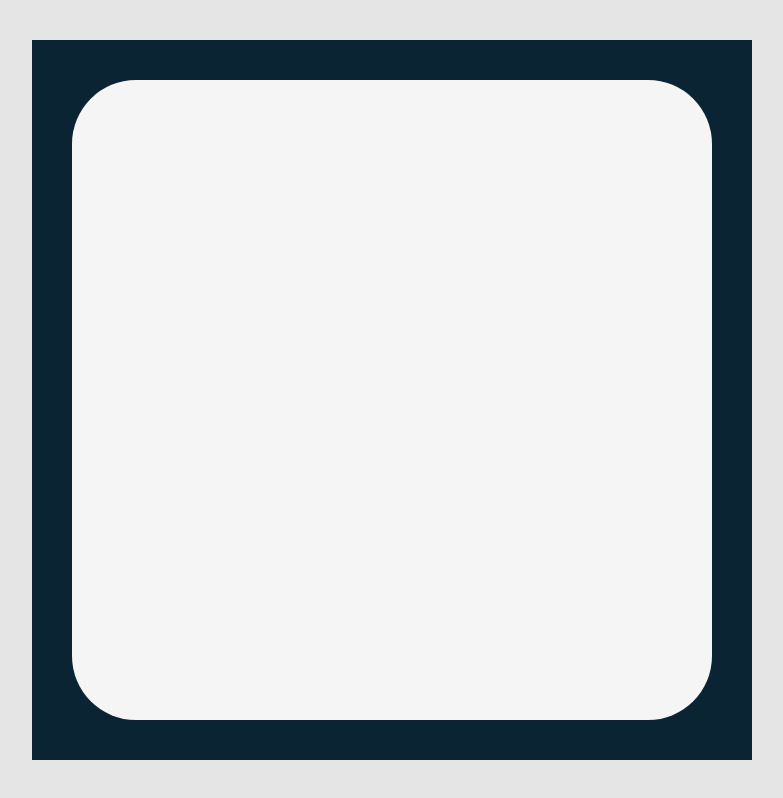
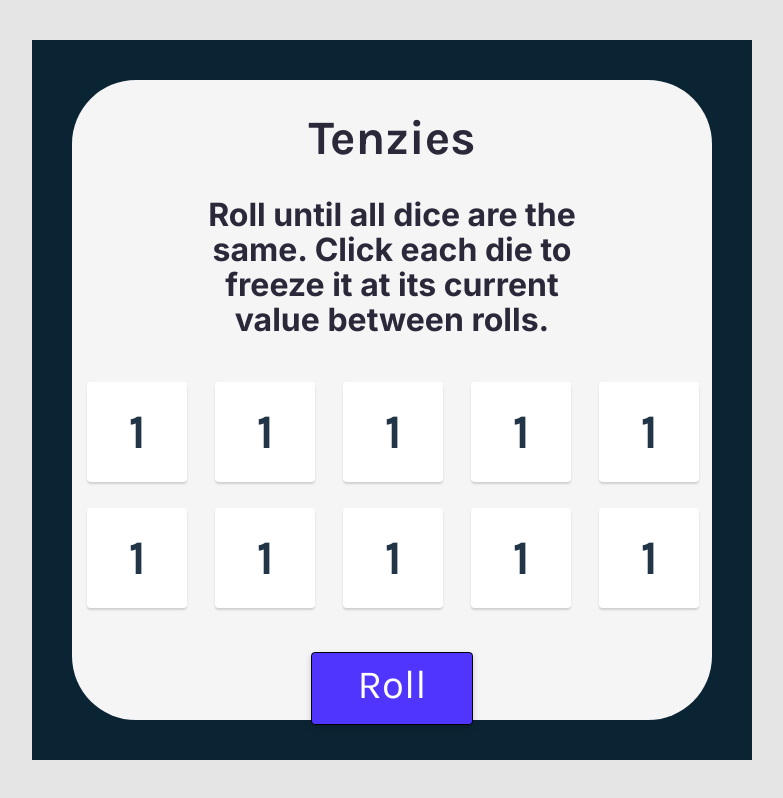
Before and after one commit to TheWoodenMan/react-tenzies, a React (Vite) app: page / in a window 1280 px wide. Shown: the whole page, without its empty margins (248-1031 px from the left). Built offline with nearby package versions, Linux system fonts and the light colour scheme.

Commit message:
this commit adds a number of features: Die and Button components css for all new components functions for handling dice rolls functions for handling button push props and event listeners css styles and media queries

```diff
--- a/index.html
+++ b/index.html
@@ -4,6 +4,8 @@
 		<meta charset="UTF-8" />
 		<link rel="icon" type="image/svg+xml" href="/vite.svg" />
 		<meta name="viewport" content="width=device-width, initial-scale=1.0" />
+		<link rel="preconnect" href="https://fonts.googleapis.com" />
+		<link rel="preconnect" href="https://fonts.gstatic.com" crossorigin />
 		<title>React Tenzies Game</title>
 	</head>
 	<body>
--- a/src/App.css
+++ b/src/App.css
@@ -1,3 +1,5 @@
+@import url("https://fonts.googleapis.com/css2?family=Inter:wght@400;700&family=Karla:wght@400;700&display=swap");
+
 #root {
 	background-color: #e5e5e5;
 	display: flex;
@@ -25,7 +27,47 @@
 	border-radius: 10%;
 }
 
+.textBox {
+	color: #2b283a;
+	text-align: center;
+	display: flex;
+	flex-flow: column;
+	align-items: center;
+	margin: 0;
+}
+
+.textBox h1 {
+	font-family: "Karla", sans-serif;
+	font-weight: bold;
+	font-size: 3rem;
+	margin: 0;
+}
+
+.textBox h3 {
+	width: 100%;
+	font-family: "Inter", sans-serif;
+	font-size: 0.8rem;
+	line-height: 2.2rem;
+}
+
+.container {
+	display: grid;
+	grid-template-columns: 1fr 1fr 1fr 1fr 1fr;
+	justify-content: center;
+}
+
 @media screen and (min-width: 520px) {
+	.textBox h1 {
+		font-family: "Karla", sans-serif;
+		font-weight: bold;
+		font-size: 3rem;
+	}
+
+	.textBox h3 {
+		width: 80%;
+		font-family: "Inter", sans-serif;
+		font-size: 2rem;
+	}
 }
 
 @media screen and (min-width: 1000px) and (orientation: landscape) {
@@ -51,4 +93,29 @@
 		justify-content: center;
 		align-items: center;
 	}
+
+	.textBox {
+		color: #2b283a;
+		text-align: center;
+		display: flex;
+		flex-flow: column;
+		align-items: center;
+		margin: 5% 0 0 0;
+	}
+
+	.textBox h1 {
+		font-family: "Karla", sans-serif;
+		font-weight: bold;
+	}
+
+	.textBox h3 {
+		width: 60%;
+		font-family: "Inter", sans-serif;
+	}
+
+	.container {
+		display: grid;
+		grid-template-columns: auto / auto 1fr 1fr 1fr 1fr 1fr;
+		justify-content: center;
+	}
 }
--- a/src/App.tsx
+++ b/src/App.tsx
@@ -1,13 +1,45 @@
+import "./App.css";
 import { useState } from "react";
 import reactLogo from "./assets/react.svg";
-import "./App.css";
+import Die from "./components/Die";
+import Button from "./components/Button";
 
 function App() {
-	const [count, setCount] = useState(0);
+	const [rolls, setRolls] = useState([1, 1, 1, 1, 1, 1, 1, 1, 1, 1]);
+
+	function allNewDice() {
+		function rollDie() {
+			let roll = Math.floor(Math.random() * 6) + 1;
+			console.log(roll);
+			return roll;
+		}
+		let outputArray = [];
+		for (let i = 0; i < 10; i++) {
+			let num = rollDie();
+			outputArray.push(num);
+		}
+		return outputArray;
+	}
+
+	function handleButtonPush() {
+		setRolls(allNewDice());
+	}
+
+	const diceElements = rolls.map((num, i) => <Die key={i} value={num} />);
 
 	return (
 		<div className="App">
-			<div className="whiteCard"></div>
+			<div className="whiteCard">
+				<div className="textBox">
+					<h1>Tenzies</h1>
+					<h3>
+						Roll until all dice are the same. Click each die to freeze it at its
+						current value between rolls.
+					</h3>
+				</div>
+				<div className="container">{diceElements}</div>
+				<Button handleButtonPush={handleButtonPush} />
+			</div>
 		</div>
 	);
 }
--- /dev/null
+++ b/src/components/Button.css
@@ -0,0 +1,42 @@
+@import url("https://fonts.googleapis.com/css2?family=Inter:wght@400;700&family=Karla:wght@400;700&display=swap");
+
+.Button {
+	text-align: center;
+	height: 5%;
+	width: 15%;
+	padding: 1% 5% 3% 5%;
+	font-family: "Karla", sans-serif;
+	font-size: 1rem;
+	font-style: bold;
+	vertical-align: text-top;
+	color: white;
+	border: 1px black solid;
+	background-color: #5035ff;
+	margin: 0 auto;
+	box-shadow: 0px 3.2px 7.68px rgba(0, 0, 0, 0.18);
+	border-radius: 3.81277px;
+}
+
+.Button:focus {
+	outline: none;
+}
+
+.Button:active {
+	box-shadow: inset 5px 5px 10px -3px rgba(0, 0, 0, 0.7);
+}
+
+@media screen and (min-width: 520px) {
+	.Button {
+		padding: 3% 5% 3% 5%;
+		margin: 5% auto;
+		font-size: 2.5rem;
+	}
+}
+
+@media screen and (min-width: 1000px) and (orientation: landscape) {
+	.Button {
+		padding: 3% 5% 3% 5%;
+		margin: 5% auto;
+		font-size: 2.5rem;
+	}
+}
--- /dev/null
+++ b/src/components/Button.tsx
@@ -0,0 +1,9 @@
+import "./Button.css";
+
+export default function (props) {
+	return (
+		<div className="Button">
+			<span onClick={props.handleButtonPush}>Roll</span>
+		</div>
+	);
+}
--- /dev/null
+++ b/src/components/Die.css
@@ -0,0 +1,51 @@
+@import url("https://fonts.googleapis.com/css2?family=Inter:wght@400;700&family=Karla:wght@400;700&display=swap");
+
+.Die {
+	width: 35.84px;
+	height: 35.84px;
+	display: flex;
+	justify-content: center;
+	align-items: center;
+	height: 35.84px;
+	padding: 15%;
+	margin: 10% 5% 10% 6%;
+	font-family: "Karla", sans-serif;
+	font-weight: 700;
+	border-radius: 3.81px;
+	box-shadow: 0px 2px 2px rgba(0, 0, 0, 0.15);
+	cursor: pointer;
+	background-color: white;
+}
+
+.Die h2 {
+}
+
+@media screen and (min-width: 520px) {
+	.Die {
+		width: 80px;
+		height: 35.84px;
+		padding: 30% 12%;
+		margin: 10% 5% 10% 7%;
+		font-family: "Karla", sans-serif;
+		font-weight: 700;
+		border-radius: 3.81px;
+	}
+	.Die h2 {
+		font-size: 3rem;
+	}
+}
+
+@media screen and (min-width: 1000px) and (orientation: landscape) {
+	.Die {
+		width: 35.84px;
+		display: flex;
+		justify-content: center;
+		align-items: center;
+		height: 35.84px;
+		padding: 25%;
+		margin: 10% 5% 10% 12%;
+		font-family: "Karla", sans-serif;
+		font-weight: 700;
+		border-radius: 3.81px;
+	}
+}
--- /dev/null
+++ b/src/components/Die.tsx
@@ -0,0 +1,9 @@
+import "./Die.css";
+
+export default function (props) {
+	return (
+		<div className="Die">
+			<h2>{props.value}</h2>
+		</div>
+	);
+}
--- a/src/index.css
+++ b/src/index.css
@@ -24,7 +24,7 @@ body {
 }
 
 h1 {
-	font-size: 3.2em;
+	font-size: 2.8em;
 	line-height: 1.1;
 }
 
```
